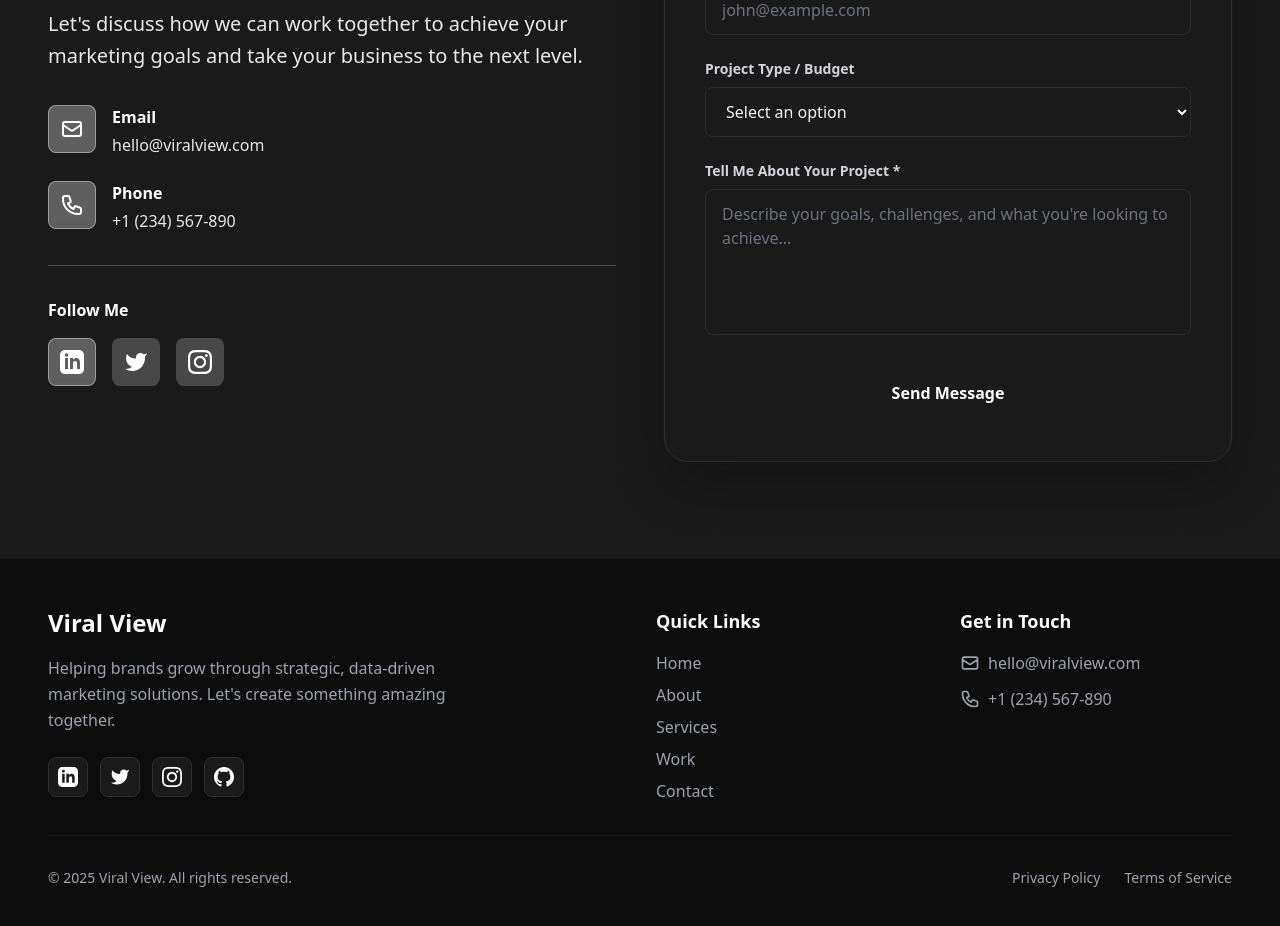
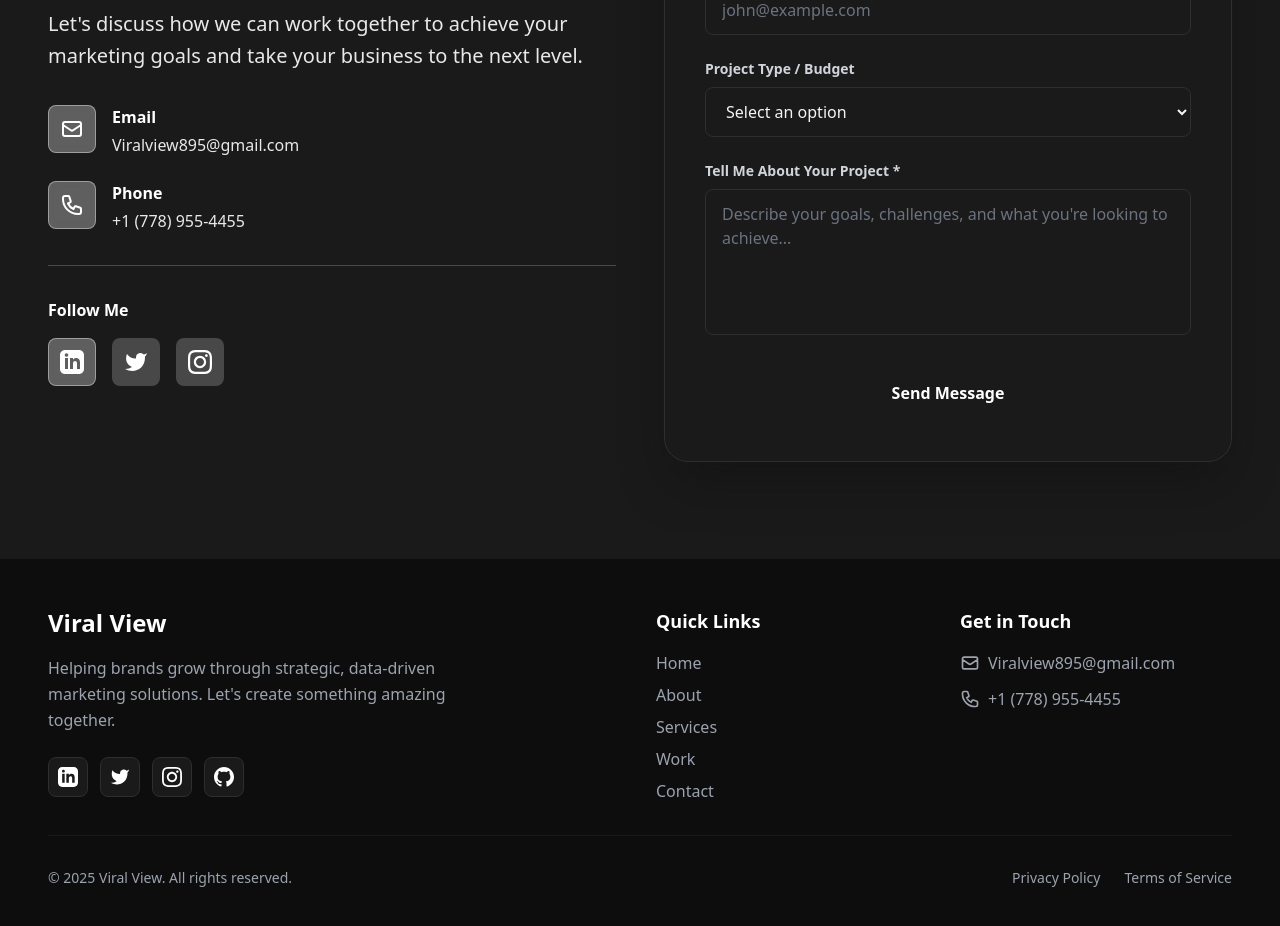
Before and after one commit to dishusingla001/Viral_view, a React (Vite) app: page / in a window 1280 px wide. Shown: the part 6540-7466 px from the top of the page. Built offline with nearby package versions, Linux system fonts and the light colour scheme; a web font is replaced by a local one.

Commit message:
add the number and the email

```diff
--- a/src/components/Contact.jsx
+++ b/src/components/Contact.jsx
@@ -57,8 +57,8 @@ const Contact = () => {
                 </div>
                 <div>
                   <div className="font-semibold mb-1">Email</div>
-                  <a href="mailto:hello@viralview.com" className="text-white/90 hover:text-white transition-colors">
-                    hello@viralview.com
+                  <a href="mailto:Viralview895@gmail.com" className="text-white/90 hover:text-white transition-colors">
+                    Viralview895@gmail.com
                   </a>
                 </div>
               </div>
@@ -71,8 +71,8 @@ const Contact = () => {
                 </div>
                 <div>
                   <div className="font-semibold mb-1">Phone</div>
-                  <a href="tel:+1234567890" className="text-white/90 hover:text-white transition-colors">
-                    +1 (234) 567-890
+                  <a href="tel:+17789554455" className="text-white/90 hover:text-white transition-colors">
+                    +1 (778) 955-4455
                   </a>
                 </div>
               </div>
--- a/src/components/Footer.jsx
+++ b/src/components/Footer.jsx
@@ -99,19 +99,19 @@ const Footer = () => {
             <h3 className="text-lg font-bold mb-4">Get in Touch</h3>
             <ul className="space-y-3 text-gray-400">
               <li>
-                <a href="mailto:hello@viralview.com" className="hover:text-white transition-colors duration-300 flex items-center gap-2">
+                <a href="mailto:Viralview895@gmail.com" className="hover:text-white transition-colors duration-300 flex items-center gap-2">
                   <svg className="w-5 h-5" fill="none" stroke="currentColor" viewBox="0 0 24 24">
                     <path strokeLinecap="round" strokeLinejoin="round" strokeWidth={2} d="M3 8l7.89 5.26a2 2 0 002.22 0L21 8M5 19h14a2 2 0 002-2V7a2 2 0 00-2-2H5a2 2 0 00-2 2v10a2 2 0 002 2z" />
                   </svg>
-                  hello@viralview.com
+                  Viralview895@gmail.com
                 </a>
               </li>
               <li>
-                <a href="tel:+1234567890" className="hover:text-white transition-colors duration-300 flex items-center gap-2">
+                <a href="tel:+17789554455" className="hover:text-white transition-colors duration-300 flex items-center gap-2">
                   <svg className="w-5 h-5" fill="none" stroke="currentColor" viewBox="0 0 24 24">
                     <path strokeLinecap="round" strokeLinejoin="round" strokeWidth={2} d="M3 5a2 2 0 012-2h3.28a1 1 0 01.948.684l1.498 4.493a1 1 0 01-.502 1.21l-2.257 1.13a11.042 11.042 0 005.516 5.516l1.13-2.257a1 1 0 011.21-.502l4.493 1.498a1 1 0 01.684.949V19a2 2 0 01-2 2h-1C9.716 21 3 14.284 3 6V5z" />
                   </svg>
-                  +1 (234) 567-890
+                  +1 (778) 955-4455
                 </a>
               </li>
             </ul>
```
